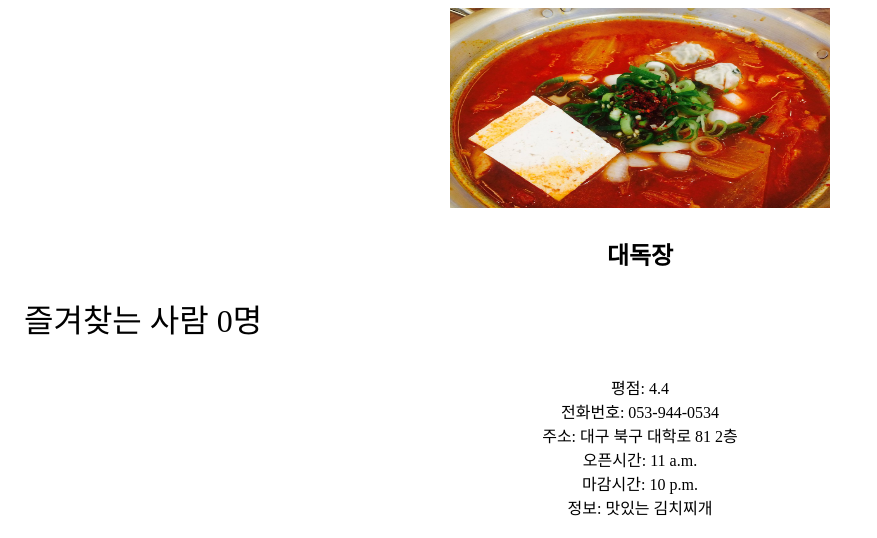
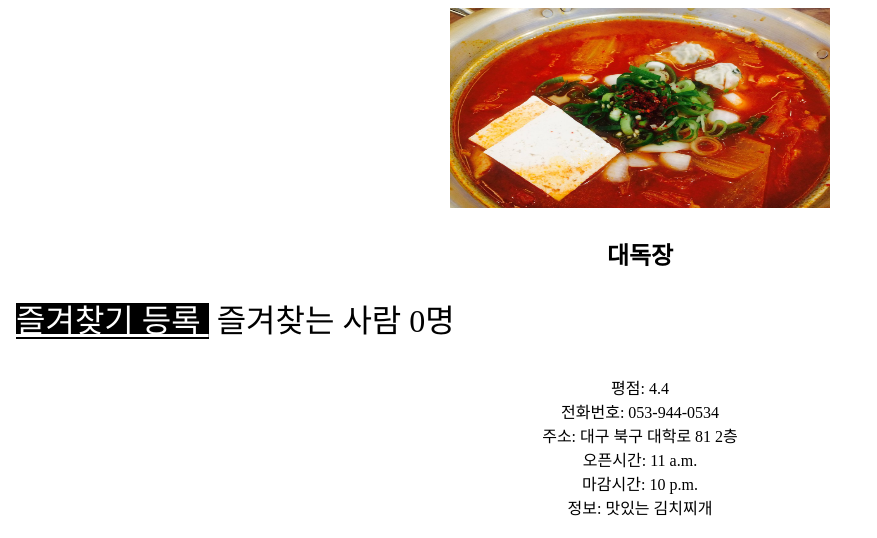
Before and after one commit to donghyeon5459/KNU_GLSO219001, a Django app: page /restaurant/4 in a window 1280 px wide. Shown: the top 538 px of the page, without its empty margins (0-877 px from the left). Run offline with Django 3.2, Linux system fonts and the light colour scheme; data comes from the database, SQL or seed files in the repository; both versions use the stored data as it was after the commit; data that the repository does not hold is empty.

Commit message:
주석 해제

```diff
--- a/KNUEAT/app1/templates/restaurant.html
+++ b/KNUEAT/app1/templates/restaurant.html
@@ -32,9 +32,9 @@
             </div>
             &nbsp
             <div>
-            <!--<a style="color:white; background-color: black;"href="{% url 'favorite' shop.id %}">
+            <a style="color:white; background-color: black;"href="{% url 'favorite' shop.id %}">
                 {{message}}
-            </a>-->
+            </a>
             &nbsp
             </div>
             <div class="goodnum">
```
Also changed, not shown: KNUEAT/db.sqlite3.
